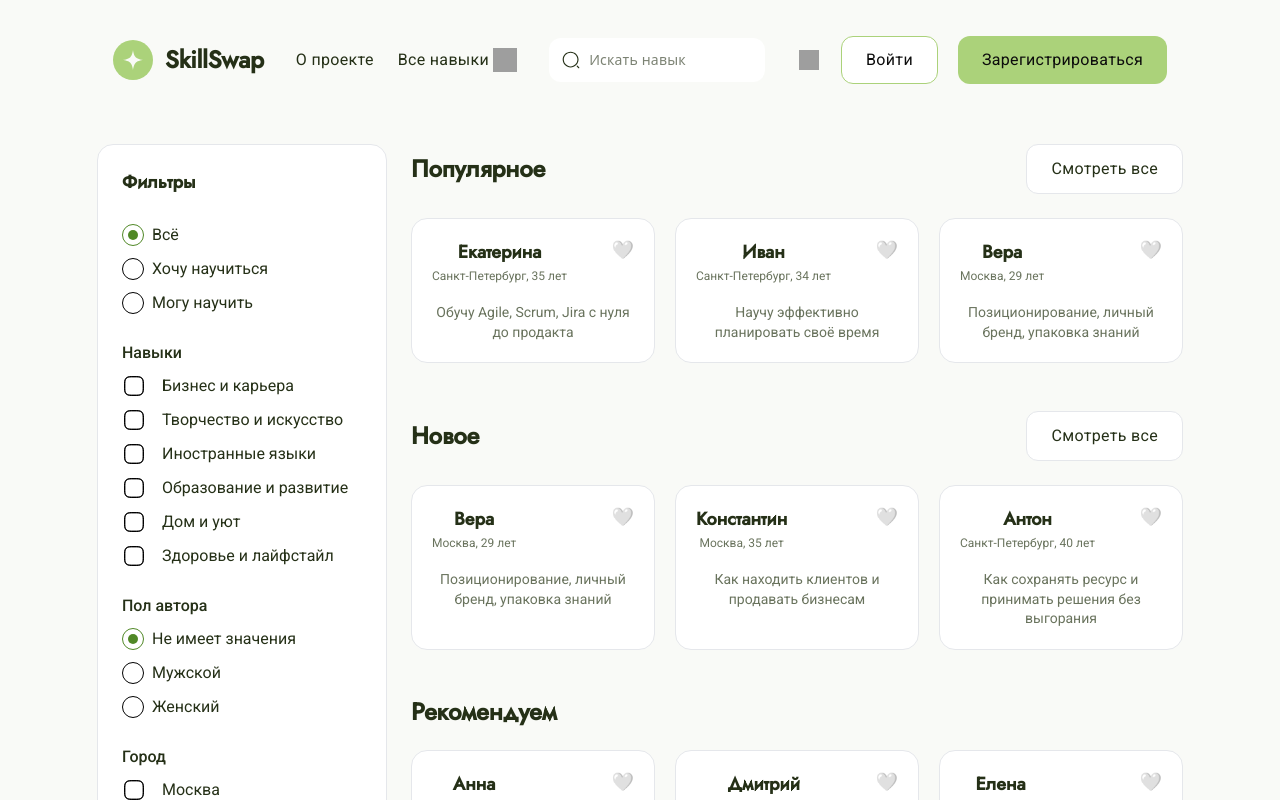
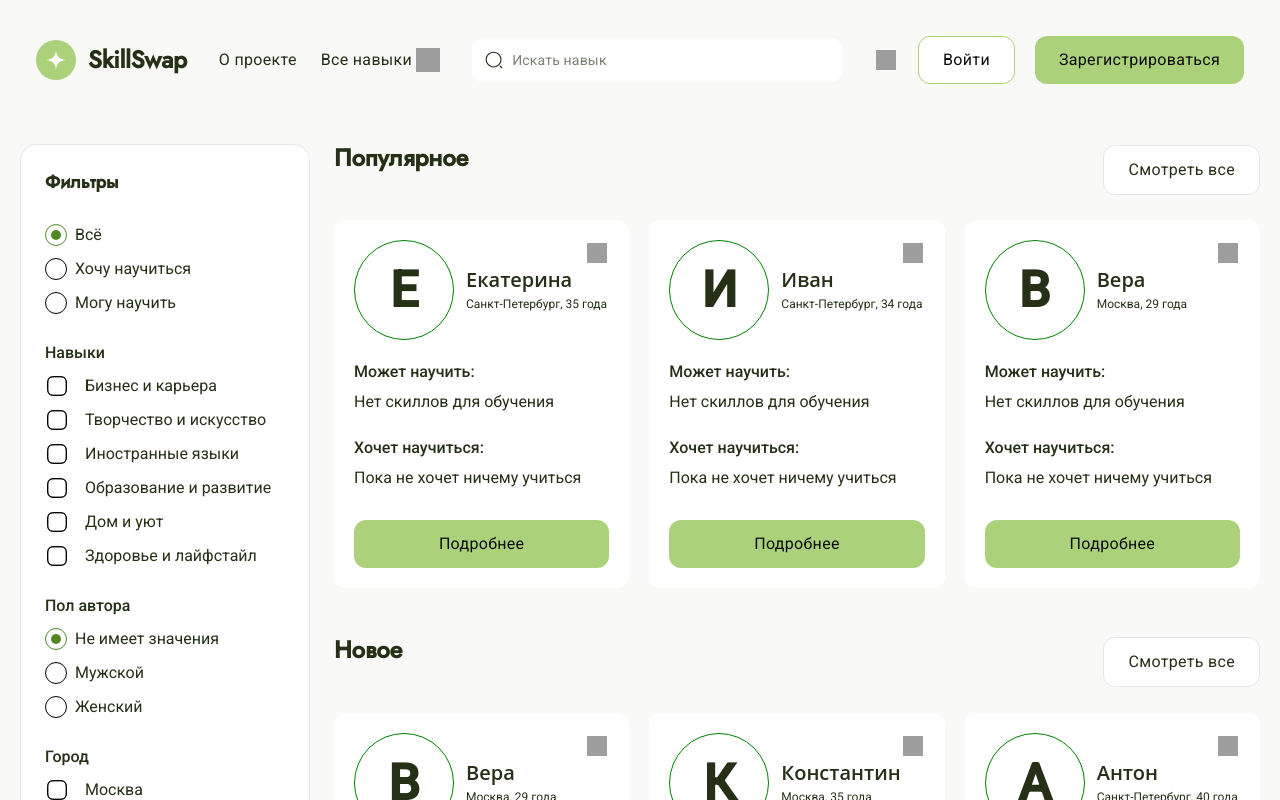
Before and after one commit to Alexey-Kuznetsov-1/SkillSwap, a React (Vite) app: page / in a window 1280 px wide. Shown: the top 800 px of the page. Built offline with nearby package versions, Linux system fonts and the light colour scheme; grey boxes are pictures that could not be loaded.

Commit message:
feat: интегрировал CardSkill в Catalog, исправил отступы и стили

```diff
--- a/src/index.css
+++ b/src/index.css
@@ -6,7 +6,7 @@
   box-sizing: border-box;
   display: flex;
   flex-direction: column;
-  width: 1126px;
+  width: 1440px;
   max-width: 100%;
   min-height: 100svh;
   margin: 0 auto;
--- a/src/pages/HomePage/HomePage.module.css
+++ b/src/pages/HomePage/HomePage.module.css
@@ -41,7 +41,7 @@
   font-size: 24px;
   font-weight: 600;
   color: #253017;
-  margin: 0;
+  margin: 0 0 24px 0;
 }
 
 .showAllButton {
--- a/src/widgets/Catalog/Catalog.module.css
+++ b/src/widgets/Catalog/Catalog.module.css
@@ -4,15 +4,13 @@
 
 .grid {
   display: grid;
-  grid-template-columns: repeat(3, 1fr);
+  grid-template-columns: repeat(3, minmax(280px, 1fr));
   gap: 20px;
 }
 
 .card {
-  background: #FFFFFF;
-  border-radius: 16px;
-  padding: 20px;
-  border: 1px solid #E5E7EB;
+  width: 100%;
+  max-width: 100%;
 }
 
 .cardHeader {
--- a/src/widgets/Catalog/Catalog.tsx
+++ b/src/widgets/Catalog/Catalog.tsx
@@ -1,5 +1,7 @@
 import React, { useEffect, useState, useRef, useCallback } from 'react';
 import { useFavorites } from '@/shared/hooks/useFavorites';
+import { CardSkill } from '@/widgets/SkillCard/CardSkill';
+import type { User } from '@/api';
 import styles from './Catalog.module.css';
 
 interface Skill {
@@ -24,6 +26,20 @@ const Catalog: React.FC<CatalogProps> = ({ skills, itemsPerPage = 6 }) => {
   const [displayedCount, setDisplayedCount] = useState(itemsPerPage);
   const [hasMore, setHasMore] = useState(true);
   const loaderRef = useRef<HTMLDivElement | null>(null);
+
+  const userAuthenticated: User = {
+    id: 1,
+    name: 'Текущий пользователь',
+    avatarUrl: '',
+    email: '',
+    about: '',
+    birthDay: '',
+    gender: '',
+    cityId: 1,
+    registrationDate: '',
+  };
+
+  const isAuthenticated = !!localStorage.getItem('token');
 
   useEffect(() => {
     setDisplayedCount(itemsPerPage);
@@ -61,24 +77,22 @@ const Catalog: React.FC<CatalogProps> = ({ skills, itemsPerPage = 6 }) => {
     <div className={styles.catalog}>
       <div className={styles.grid}>
         {displayedSkills.map((skill) => (
-          <div key={skill.id} className={styles.card}>
-            <div className={styles.cardHeader}>
-              <div>
-                <h3 className={styles.authorName}>{skill.author}</h3>
-                <p className={styles.authorInfo}>
-                  {skill.authorCity}, {skill.authorAge} лет
-                </p>
-                <p className={styles.skillTitle}>{skill.name}</p>
-              </div>
-              <button
-                className={styles.favoriteButton}
-                onClick={() => toggleFavorite(skill.id)}
-              >
-                {isFavorite(skill.id) ? '❤️' : '🤍'}
-              </button>
-            </div>
-            <p className={styles.description}>{skill.description}</p>
-          </div>
+          <CardSkill
+            key={skill.id}
+            idSkill={skill.id}
+            skillName={skill.name}
+            descriptionSkill={skill.description}
+            typeSkill={skill.type}
+            authorName={skill.author}
+            authorCity={skill.authorCity}
+            authorAge={skill.authorAge}
+            authorAvatar={skill.authorAvatar}
+            initialLiked={isFavorite(skill.id)}
+            isAuthenticated={isAuthenticated}
+            userAuthenticated={userAuthenticated}
+            variant="default"
+            skills={[]}
+          />
         ))}
       </div>
       {hasMore && (
--- a/src/widgets/SkillCard/CardSkill.module.css
+++ b/src/widgets/SkillCard/CardSkill.module.css
@@ -10,11 +10,12 @@
 
 .card-container {
   box-sizing: border-box;
-  display: inline-flex;
+  display: flex;
   flex-direction: column;
   border-radius: 12px;
   background-color: var(--color-bg);
-  width: 324px;
+  width: 100%;
+  max-width: 100%;
   min-height: 368px;
 }
 
```
